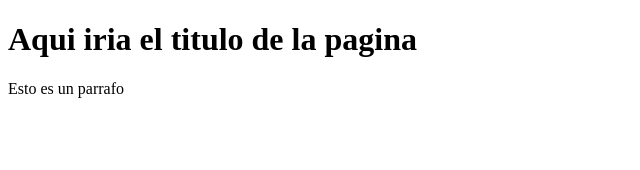
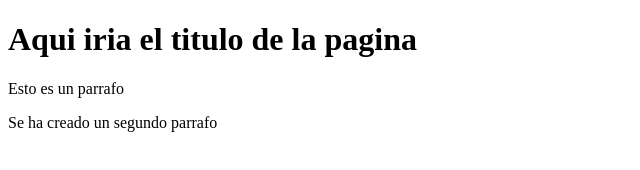
Before and after one commit to LennyMGarcia/Proyecto-Web-Empresa-B, a plain HTML site: page index.html in a window 1280 px wide. Shown: the whole page, without its empty margins (0-640 px from the left). Drawn offline with Linux system fonts and the light colour scheme.

Commit message:
Agregando segundo parrafo

```diff
--- a/index.html
+++ b/index.html
@@ -9,5 +9,6 @@
 <body>
     <h1>Aqui iria el titulo de la pagina</h1>
     <p>Esto es un parrafo</p>
+    <p>Se ha creado un segundo parrafo</p>
 </body>
 </html>
```
